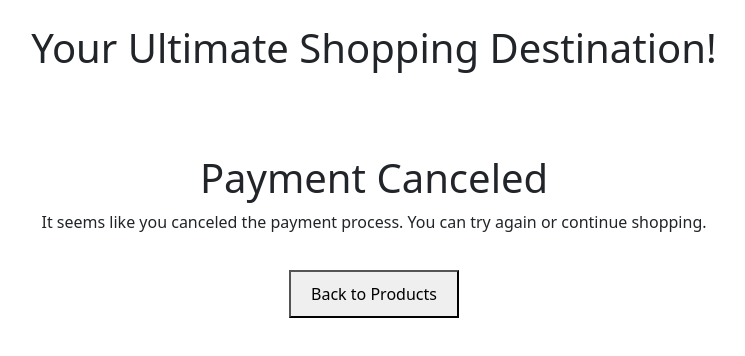
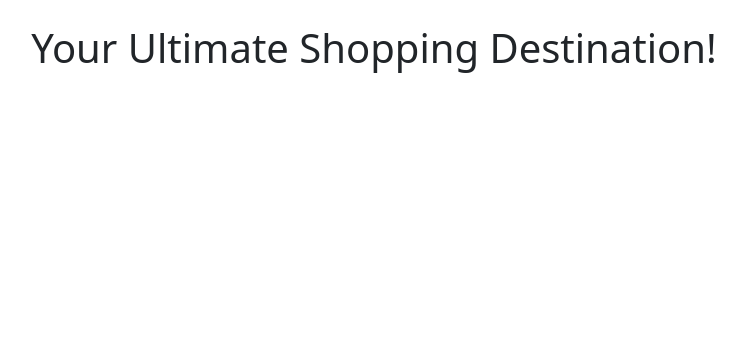
Before and after one commit to manoj-101-dev/Ecommerce, a React (Vite) app: page /cancel in a window 1280 px wide. Shown: the top 356 px of the page, without its empty margins (266-1011 px from the left). Built offline with nearby package versions, Linux system fonts and the light colour scheme.

Commit message:
minor changes

```diff
--- a/src/App.jsx
+++ b/src/App.jsx
@@ -3,10 +3,7 @@ import EntrancePage from "./components/EntrancePage";
 import ProductList from "./components/ProductList";
 import MyBookings from "./components/MyBookings";
 import CartPage from "./components/CartPage";
-import Success from "./components/Success";
-
 import "bootstrap/dist/css/bootstrap.min.css";
-import Cancel from "./components/cancel";
 
 const App = () => {
   return (
@@ -21,8 +18,6 @@ const App = () => {
         <Route path="/products" element={<ProductList />} />
         <Route path="/my-bookings" element={<MyBookings />} />
         <Route path="/cart" element={<CartPage />} />
-        <Route path="/success" element={<Success />} />
-        <Route path="/cancel" element={<Cancel />} />
       </Routes>
     </Router>
   );
--- a/src/components/Cancel.jsx
+++ /dev/null
@@ -1,27 +0,0 @@
-import { useNavigate } from "react-router-dom";
-
-const Cancel = () => {
-  const navigate = useNavigate();
-
-  const handleRetry = () => {
-    navigate("/products");
-  };
-
-  return (
-    <div style={{ textAlign: "center", marginTop: "50px" }}>
-      <h1>Payment Canceled</h1>
-      <p>
-        It seems like you canceled the payment process. You can try again or
-        continue shopping.
-      </p>
-      <button
-        onClick={handleRetry}
-        style={{ padding: "10px 20px", marginTop: "20px" }}
-      >
-        Back to Products
-      </button>
-    </div>
-  );
-};
-
-export default Cancel;
--- a/src/components/Success.jsx
+++ /dev/null
@@ -1,24 +0,0 @@
-import { useNavigate } from "react-router-dom";
-
-const Success = () => {
-  const navigate = useNavigate();
-
-  const handleGoBack = () => {
-    navigate("/products"); // Adjust path to your products page
-  };
-
-  return (
-    <div style={{ textAlign: "center", marginTop: "50px" }}>
-      <h1>Payment Successful!</h1>
-      <p>Thank you for your purchase. Your order is being processed.</p>
-      <button
-        onClick={handleGoBack}
-        style={{ padding: "10px 20px", marginTop: "20px" }}
-      >
-        Continue Shopping
-      </button>
-    </div>
-  );
-};
-
-export default Success;
```
Also changed, not shown: success.html (added, +23 -0 lines).
